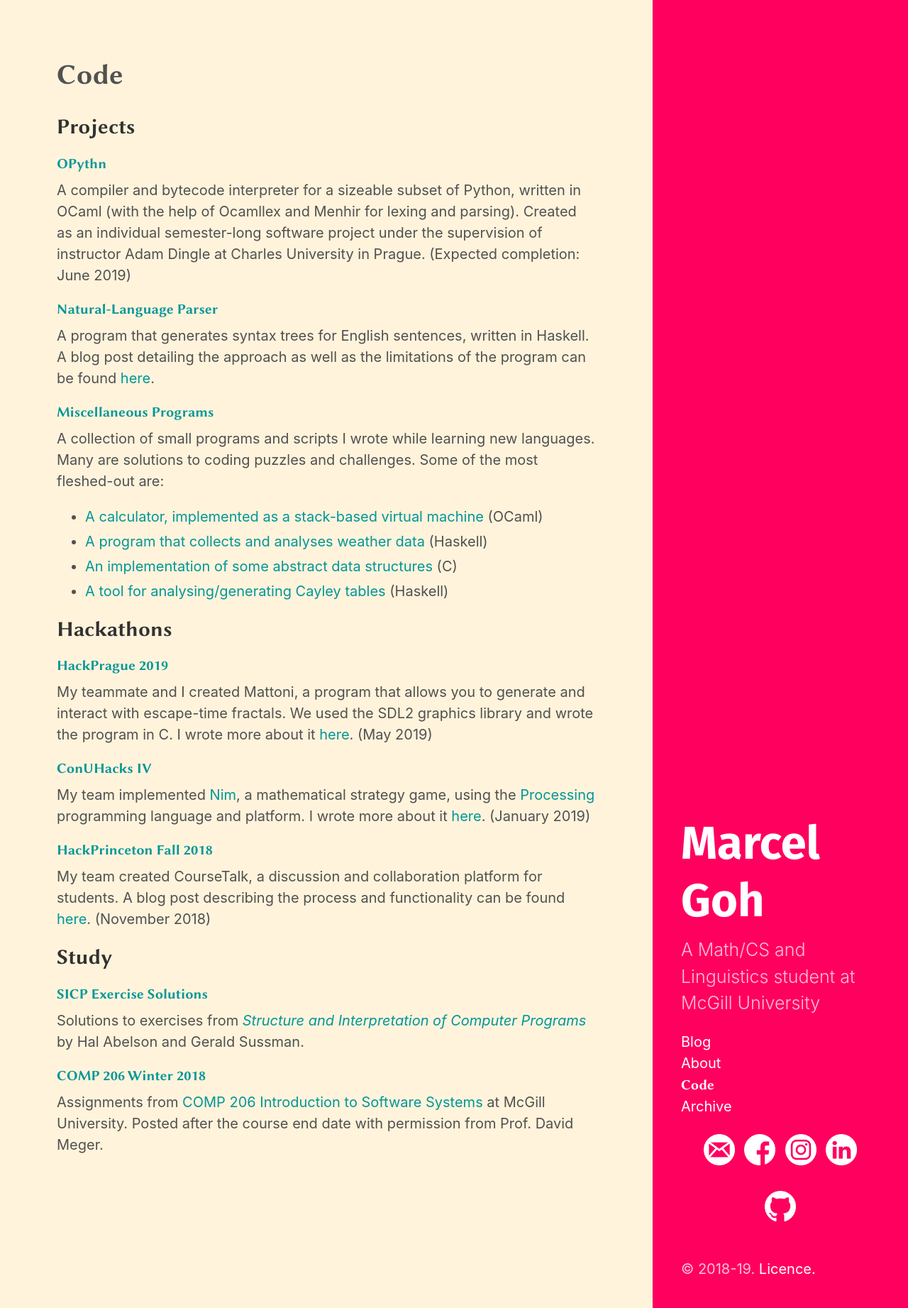
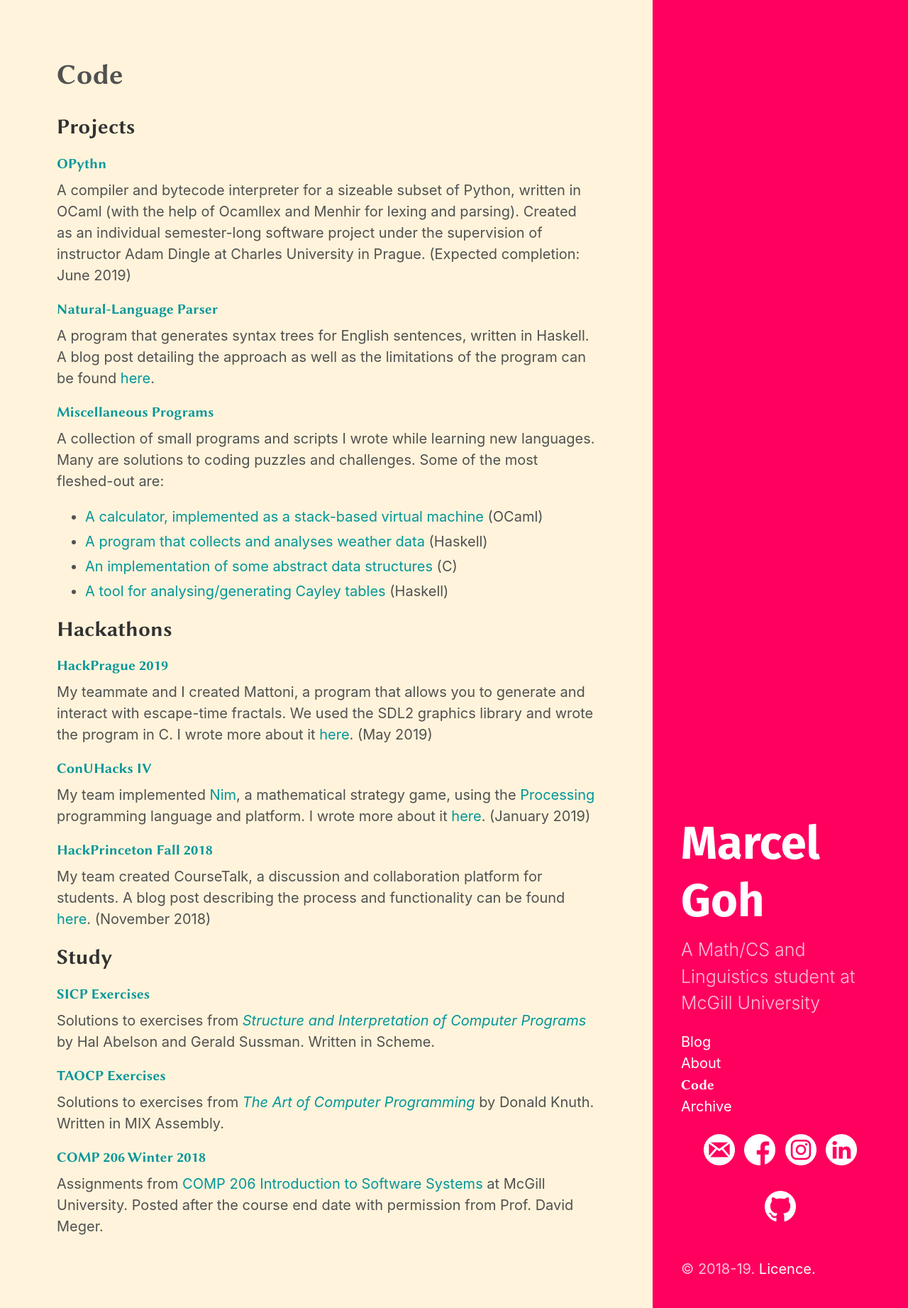
Before and after one commit to marcelgoh/marcelgoh.github.io, a Jekyll site: the page built from code/index.md, in a window 1280 px wide. Shown: the whole page at 71% size. Built offline with Jekyll 4.4.1, drawn with Linux system fonts in a browser that asks for light colours; some web fonts are replaced.

Commit message:
Added link to TAOCP

```diff
--- a/code/index.md
+++ b/code/index.md
@@ -28,8 +28,11 @@ My team created CourseTalk, a discussion and collaboration platform for students
 
 ## Study
 
-#### [SICP Exercise Solutions](https://github.com/marcelgoh/sicp-exercises)
-Solutions to exercises from [*Structure and Interpretation of Computer Programs*](https://mitpress.mit.edu/sites/default/files/sicp/index.html) by Hal Abelson and Gerald Sussman.
+#### [SICP Exercises](https://github.com/marcelgoh/sicp-exercises)
+Solutions to exercises from [*Structure and Interpretation of Computer Programs*](https://mitpress.mit.edu/sites/default/files/sicp/index.html) by Hal Abelson and Gerald Sussman. Written in Scheme.
+
+#### [TAOCP Exercises](https://github.com/marcelgoh/misc-programs/tree/master/mix)
+Solutions to exercises from [*The Art of Computer Programming*](https://www-cs-faculty.stanford.edu/~knuth/taocp.html) by Donald Knuth. Written in MIX Assembly.
 
 #### [COMP 206 Winter 2018](https://github.com/marcelgoh/comp-206-winter-2018)
 Assignments from [COMP 206 Introduction to Software Systems](https://www.mcgill.ca/study/2017-2018/courses/comp-206) at McGill University. Posted after the course end date with permission from Prof. David Meger.
```
